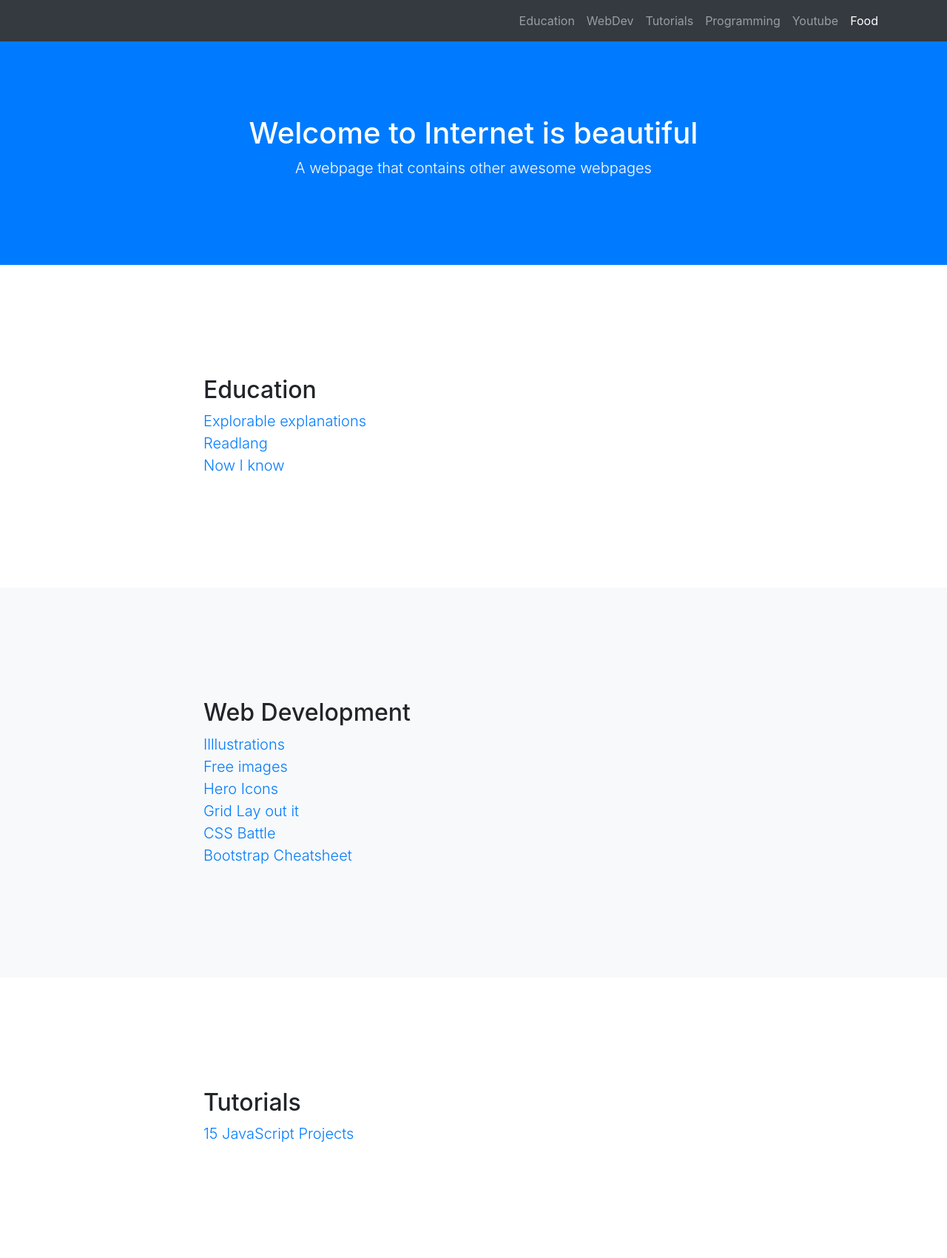
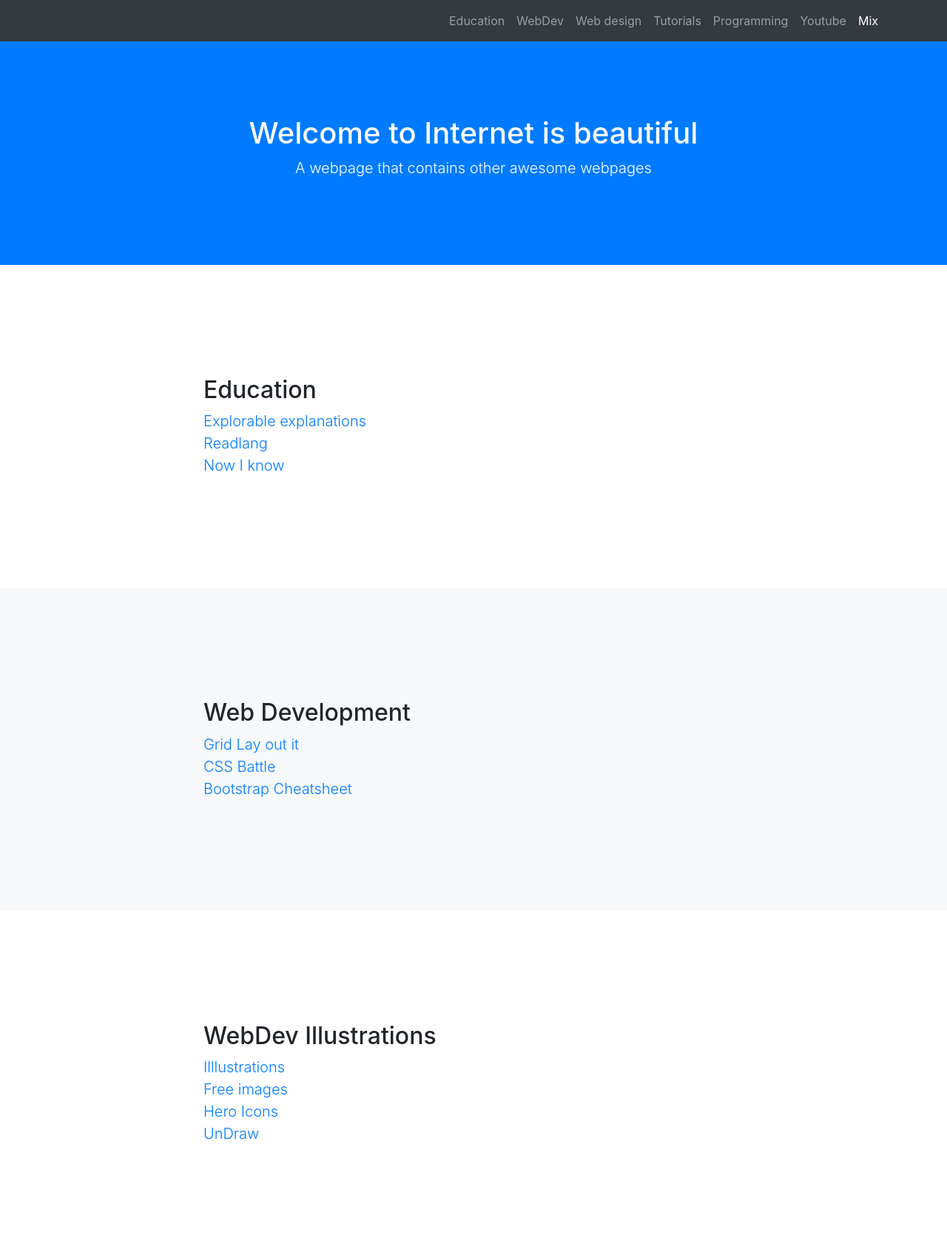
Before and after one commit to magalipujol/internet-is-beautiful, a website with bundled scripts: page index.html in a window 1280 px wide. Shown: the top 1700 px of the page at 74% size. Built offline with nearby package versions, Linux system fonts and the light colour scheme.

Commit message:
pages added

```diff
--- a/index.html
+++ b/index.html
@@ -36,6 +36,9 @@
             <a class="nav-link js-scroll-trigger" href="#webdev">WebDev</a>
           </li>
           <li class="nav-item">
+            <a class="nav-link js-scroll-trigger" href="#design">Web design</a>
+          </li>
+          <li class="nav-item">
             <a class="nav-link js-scroll-trigger" href="#tutorials">Tutorials</a>
           </li>
           <li class="nav-item">
@@ -45,8 +48,9 @@
             <a class="nav-link js-scroll-trigger" href="#youtube">Youtube</a>
           </li>
           <li class="nav-item">
-            <a class="nav-link js-scroll-trigger" href="#food">Food</a>
+            <a class="nav-link js-scroll-trigger" href="#mix">Mix</a>
           </li>
+
         </ul>
       </div>
     </div>
@@ -85,12 +89,6 @@
       <div class="row">
         <div class="col-lg-8 mx-auto">
           <h2>Web Development</h2>
-          <a class="lead" target="_blank" href="https://illlustrations.co/">Illlustrations</a>
-          <div class="hidden">100+ free ilustrations.</div><br>
-          <a class="lead" target="_blank" href="https://www.freeimages.com/es">Free images</a>
-          <div class="hidden">Good quality free images</div><br>
-          <a class="lead" target="_blank" href="https://heroicons.com/">Hero Icons</a>
-          <div class="hidden">Hand-crafted SVG icons</div><br>
           <a class="lead" target="_blank" href="https://grid.layoutit.com/">Grid Lay out it</a>
           <div class="hidden">Grid maker for CSS</div><br>
           <a class="lead" target="_blank" href="https://cssbattle.dev/">CSS Battle</a>
@@ -98,6 +96,24 @@
 
           <a class="lead" target="_blank" href="https://hackerthemes.com/bootstrap-cheatsheet/#bg-dark">Bootstrap Cheatsheet<a>
           <div class="hidden">An interactive list of Bootstrap classes for version 4.3.1</div><br>
+        </div>
+      </div>
+    </div>
+  </section>
+
+  <section id="design">
+    <div class="container">
+      <div class="row">
+        <div class="col-lg-8 mx-auto">
+          <h2>WebDev Illustrations</h2>
+          <a class="lead" target="_blank" href="https://illlustrations.co/">Illlustrations</a>
+          <div class="hidden">100+ free ilustrations.</div><br>
+          <a class="lead" target="_blank" href="https://www.freeimages.com/es">Free images</a>
+          <div class="hidden">Good quality free images</div><br>
+          <a class="lead" target="_blank" href="https://heroicons.com/">Hero Icons</a>
+          <div class="hidden">Hand-crafted SVG icons</div><br>
+          <a class="lead" target="_blank" href="https://undraw.co/">UnDraw</a>
+          <div class="hidden">Open-source illustrations for any idea you can imagine and create.</div><br>
         </div>
       </div>
     </div>
@@ -111,6 +127,10 @@
             <a class="lead" target="_blank" href="https://www.youtube.com/watch?v=3PHXvlpOkf4">15 JavaScript Projects</a>
             <div class="hidden">Sharpen your JavaScript skills by building 15 projects using plain JavaScript without frameworks.
                                 These projects use HTML. </div><br>
+                                <a class="lead" target="_blank" href="https://www.dunebook.com/javascript-project-ideas-for-beginners/">21 JavaScript Projects</a>
+                                <div class="hidden">21 JavaScript projects for beginners.
+                                                    These projects use HTML. </div><br>
+
             </div>
       </div>
     </div>
@@ -149,11 +169,11 @@
     </div>
   </section>
 
-  <section id="food">
+  <section id="mix">
     <div class="container">
       <div class="row">
         <div class="col-lg-8 mx-auto">
-          <h2>Food</h2>
+          <h2>Mix</h2>
           <a class="lead" target="_blank" href="https://www.eatthismuch.com/">Eat this much</a>
           <div class="hidden">
 Eat This Much creates personalized meal plans based on your food preferences, budget, and schedule. Reach your diet and nutritional goals with our calorie calculator, weekly meal plans, grocery lists and more.</div><br>
```
